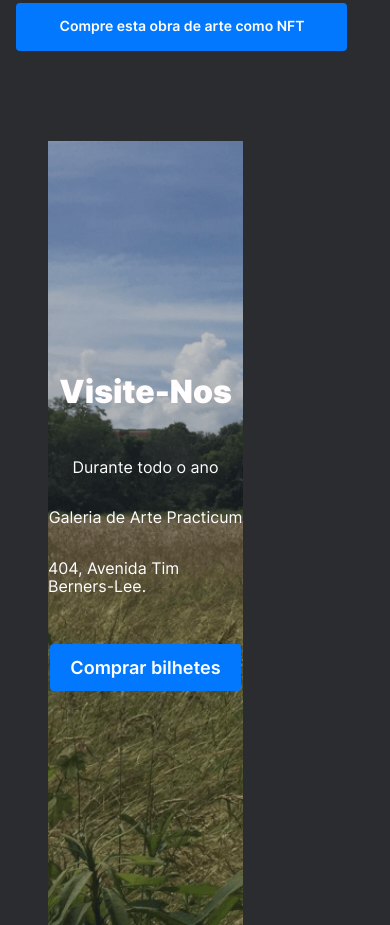
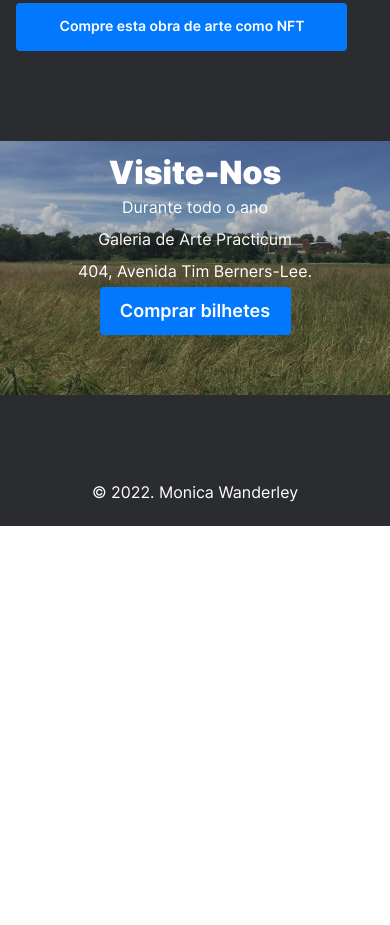
Before and after one commit to monicawanderley/web_project_3_ptbr, a plain HTML site: page index.html in a window 390 px wide. Shown: the part 10492-11417 px from the top of the page. After the commit the page ends 11018 px from the top, so only its background shows below. Drawn offline with Linux system fonts and the light colour scheme; files whose address does not match are found by name.

Commit message:
Fixing media queries for cover section

```diff
--- a/blocks/button/_cover/button_cover.css
+++ b/blocks/button/_cover/button_cover.css
@@ -3,3 +3,21 @@
   max-width: 151px;
   max-height: 22px;
 }
+
+@media screen and (min-width: 769px) and (max-width: 1279px) {
+  .button_cover {
+    margin: 0 auto;
+  }
+}
+
+@media screen and (min-width: 500px) and (max-width: 768px) {
+  .button_cover {
+    margin: 0 auto;
+  }
+}
+
+@media screen and (min-width: 320px) and (max-width: 499px) {
+  .button_cover {
+    margin: 0 auto 45px;
+  }
+}
--- a/blocks/cover/__block/cover__block.css
+++ b/blocks/cover/__block/cover__block.css
@@ -7,3 +7,24 @@
   height: 100%;
   color: #ffffff;
 }
+
+@media screen and (min-width: 769px) and (max-width: 1279px) {
+  .button_cover {
+    max-height: 254px;
+    width: 100%;
+  }
+}
+
+@media screen and (min-width: 500px) and (max-width: 768px) {
+  .button_cover {
+    max-height: 204px;
+    width: 100%;
+  }
+}
+
+@media screen and (min-width: 320px) and (max-width: 499px) {
+  .button_cover {
+    max-height: 163px;
+    width: 100%;
+  }
+}
--- a/blocks/cover/__text/cover__text.css
+++ b/blocks/cover/__text/cover__text.css
@@ -4,13 +4,26 @@
   line-height: 1.22;
   margin: 0;
   padding: 0;
-  z-index: 2;
 }
 
-@media screen and (max-width: 767px) {
+@media screen and (min-width: 769px) and (max-width: 1279px) {
   .cover__text {
-    font-weight: 400;
+    margin: 0 auto 32px;
+  }
+}
+
+@media screen and (min-width: 500px) and (max-width: 768px) {
+  .cover__text {
     font-size: 14px;
     line-height: 1.14;
+    margin: 0 auto 24px;
   }
 }
+
+@media screen and (min-width: 320px) and (max-width: 499px) {
+  .cover__text {
+    font-size: 14px;
+    line-height: 1.14;
+    margin: 0 auto 16px;
+  }
+}
--- a/blocks/cover/__title/cover__title.css
+++ b/blocks/cover/__title/cover__title.css
@@ -4,15 +4,30 @@
   line-height: 1.05;
   color: #fffdfd;
   margin: 0 0 32px;
-  z-index: 2;
 }
 
-@media screen and (max-width: 767px) {
+@media screen and (min-width: 769px) and (max-width: 1279px) {
   .cover__title {
-    font-weight: 900;
-    font-size: 32px;
     line-height: 1.09;
-    margin: 0 0 32px;
-    z-index: 2;
   }
 }
+
+@media screen and (min-width: 500px) and (max-width: 768px) {
+  .cover__title {
+    font-size: 50px;
+    font-weight: 900;
+    line-height: 1.09;
+    color: #fffdfd;
+    margin: 0;
+  }
+}
+
+@media screen and (min-width: 320px) and (max-width: 499px) {
+  .cover__title {
+    font-size: 32px;
+    font-weight: 900;
+    line-height: 1.09;
+    color: #fffdfd;
+    margin: 0;
+  }
+}
--- a/blocks/cover/cover.css
+++ b/blocks/cover/cover.css
@@ -7,8 +7,9 @@
   background-size: cover;
   background-repeat: no-repeat;
   box-sizing: border-box;
-  margin: 92px 48px 132px;
-  height: 784px;
+  margin: 0 48px 0;
+  height: 740px;
+  line-height: 0;
 }
 
 .cover:hover {
@@ -20,14 +21,26 @@
   background-size: cover;
 }
 
-@media screen and (max-width: 970px) {
+@media screen and (min-width: 768px) and (max-width: 1279px) {
   .cover {
-    width: 50%;
+    margin: 0 auto;
+    max-height: 768px;
+    width: 100%;
   }
 }
 
-@media screen and (max-width: 767px) {
+@media screen and (min-width: 600px) and (max-width: 767px) {
   .cover {
-    margin-top: 64px;
+    margin: 0 auto;
+    max-height: 600px;
+    width: 100%;
   }
 }
+
+@media screen and (min-width: 320px) and (max-width: 599px) {
+  .cover {
+    margin: 0 auto;
+    max-height: 254px;
+    width: 100%;
+  }
+}
```
